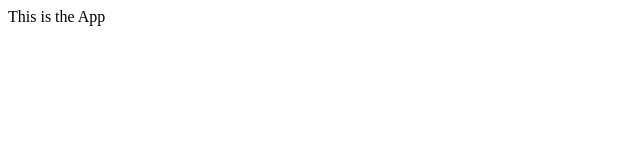
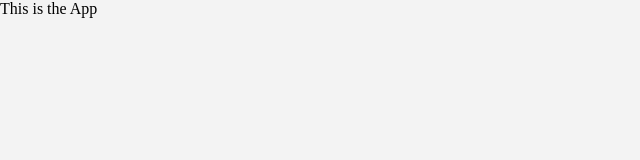
Before and after one commit to xfirestarterx/rhw2, a React app: page / in a window 1280 px wide. Shown: the top 160 px of the page, without its empty margins (0-640 px from the left). Built offline with nearby package versions, Linux system fonts and the light colour scheme.

Commit message:
setup css modules

```diff
--- a/package.json
+++ b/package.json
@@ -21,9 +21,11 @@
     "babel-loader": "^8.2.2",
     "clean-webpack-plugin": "^3.0.0",
     "cross-env": "^7.0.3",
+    "css-loader": "^5.1.0",
     "html-webpack-plugin": "^5.1.0",
     "jest": "^26.6.3",
     "react-router": "^5.2.0",
+    "style-loader": "^2.0.0",
     "webpack": "^5.23.0",
     "webpack-cli": "^4.5.0",
     "webpack-dev-server": "^3.11.2",
--- a/src/scripts/main.js
+++ b/src/Main.js
@@ -1,6 +1,6 @@
 import React from 'react';
 import ReactDOM from 'react-dom';
-import App from './App';
+import App from './components/App/App';
 
 ReactDOM.render(
     <React.StrictMode>
--- /dev/null
+++ b/src/components/App/App.css
@@ -0,0 +1,8 @@
+:global(body) {
+    margin: 0;
+}
+
+.App {
+    min-height: 100vh;
+    background: #f3f3f3;
+}
--- /dev/null
+++ b/src/components/App/App.jsx
@@ -0,0 +1,6 @@
+import React from 'react';
+import styles from './App.css';
+
+const App = () => <div className={styles.App}>This is the App</div>;
+
+export default App;
--- a/src/scripts/App.jsx
+++ /dev/null
@@ -1,5 +0,0 @@
-import React from 'react';
-
-const App = () => <div className="App">This is the App</div>;
-
-export default App;
--- a/src/scripts/some.js
+++ /dev/null
@@ -1 +0,0 @@
-export default 'some';
--- a/webpack.config.common.js
+++ b/webpack.config.common.js
@@ -6,7 +6,7 @@ module.exports = {
     resolve: {
         extensions: ['.js', '.jsx']
     },
-    entry: './src/scripts/main.js',
+    entry: './src/main.js',
     output: {
         path: path.resolve(__dirname, 'dist'),
         filename: '[name].js',
@@ -28,7 +28,20 @@ module.exports = {
                         presets: ['@babel/preset-env', "@babel/preset-react"]
                     }
                 }
-            }
+            },
+            {
+                test: /\.css$/i,
+                exclude: /node_modules/,
+                use: [
+                    'style-loader',
+                    {
+                        loader: 'css-loader',
+                        options: {
+                            modules: true,
+                        },
+                    },
+                ],
+            },
         ]
     }
 };
```
Also changed, not shown: src/sum.js (renamed from src/scripts/sum.js), 2 other files (tests, documents, lock files or other folders).
